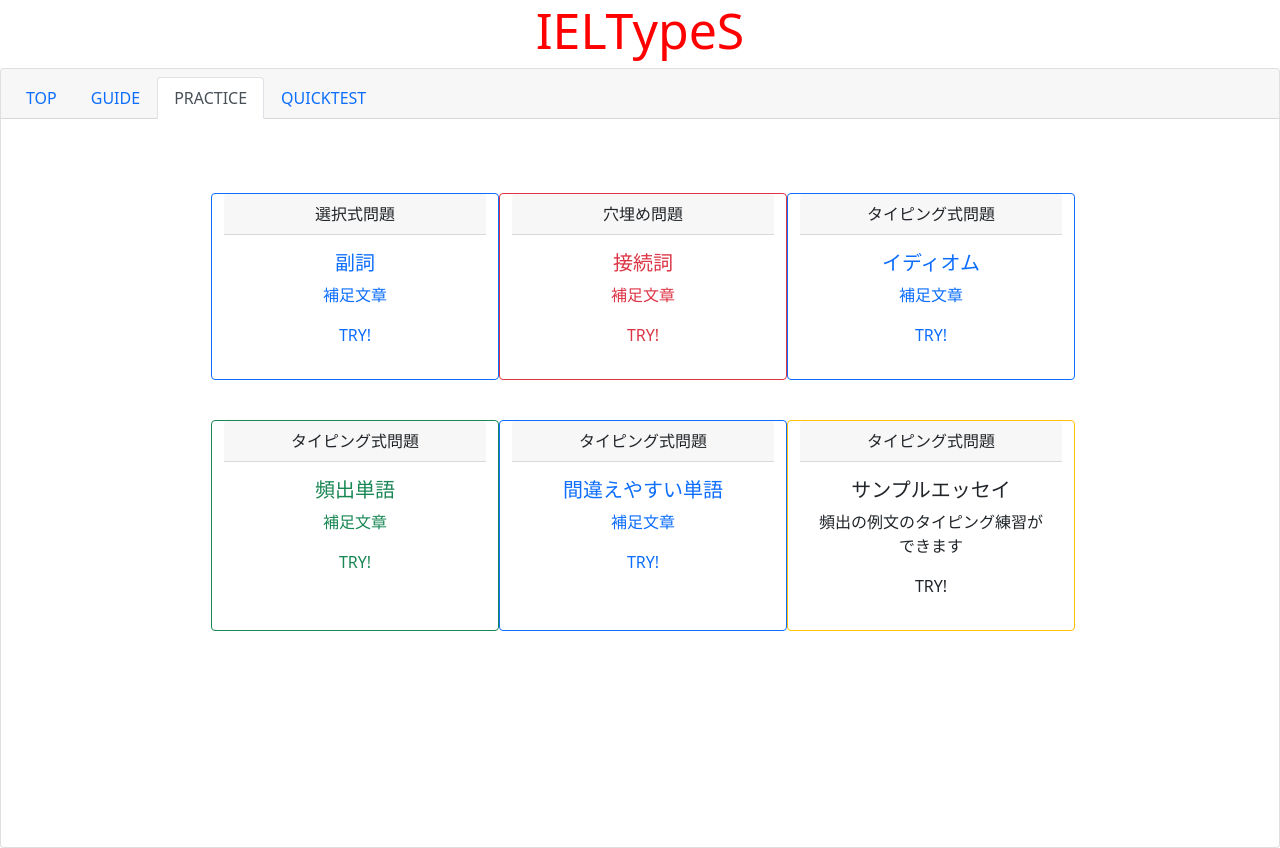
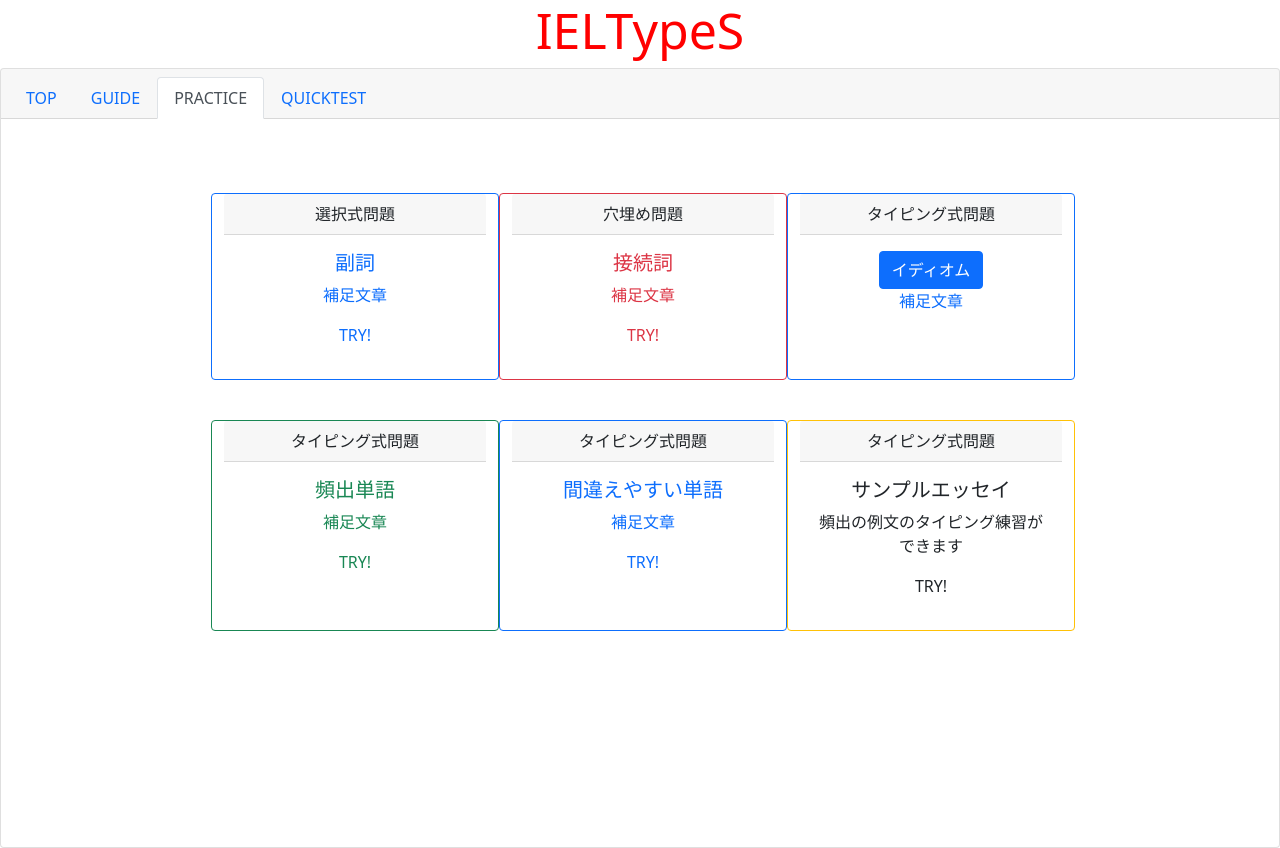
Before and after one commit to agukk/IELTypeS, a Flask app: page /practice in a window 1280 px wide. Run offline with Flask 2, Linux system fonts and the light colour scheme; some libraries are stand-ins or nearby versions.

Commit message:
ddd, Sep 9/11/2022, YYYY, 2:18 A +0

```diff
--- a/templates/practice.html
+++ b/templates/practice.html
@@ -62,9 +62,8 @@
       <div class="card border-primary mb-3" style="max-width: 18rem;">
         <div class="card-header">タイピング式問題</div>
         <div class="card-body text-primary">
-          <h5 class="card-title">イディオム</h5>
+          <button type="button" class="btn btn-primary">イディオム</button>
           <p class="card-text">補足文章</p>
-          <p>TRY!</p>
         </div>
       </div>
 
```
